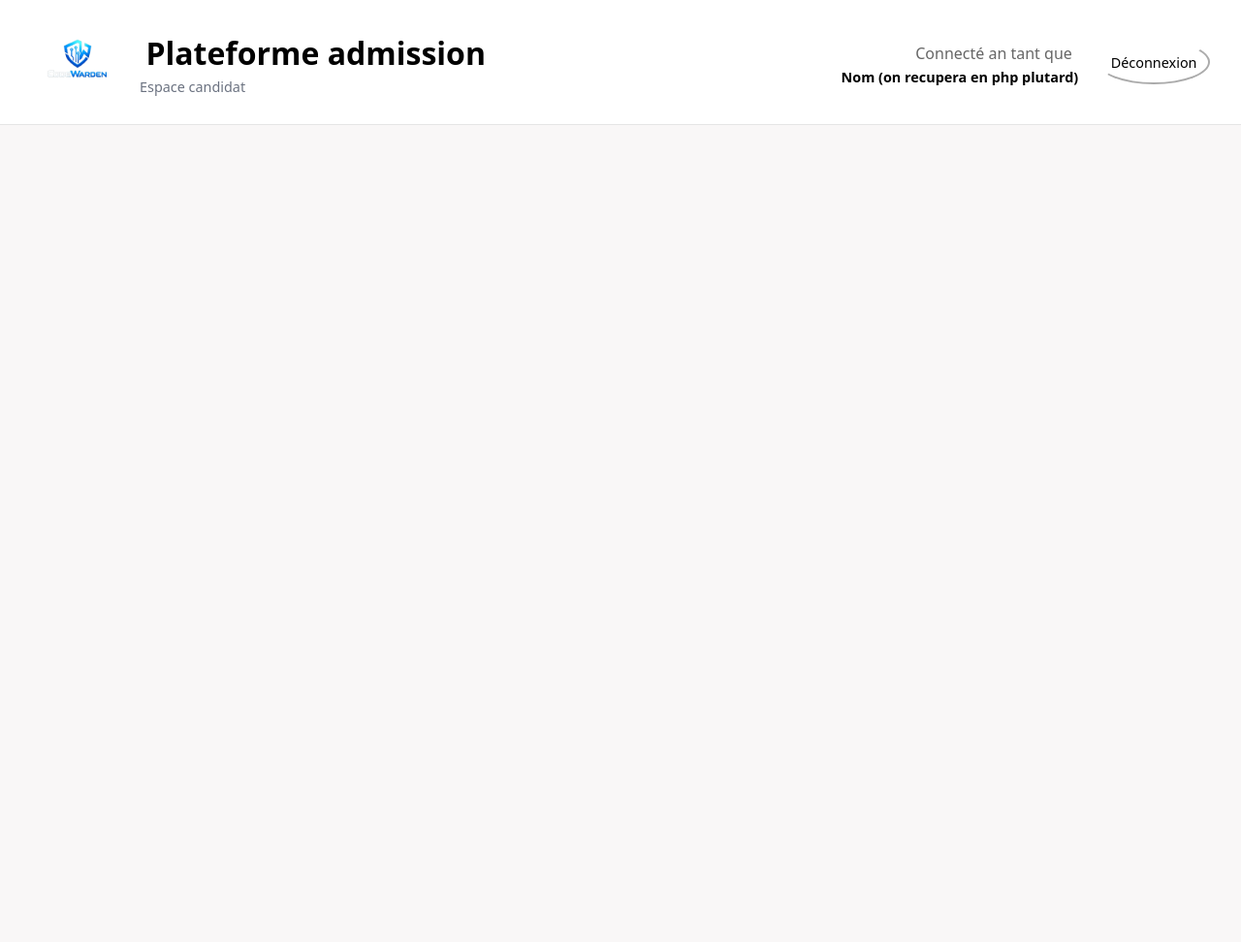
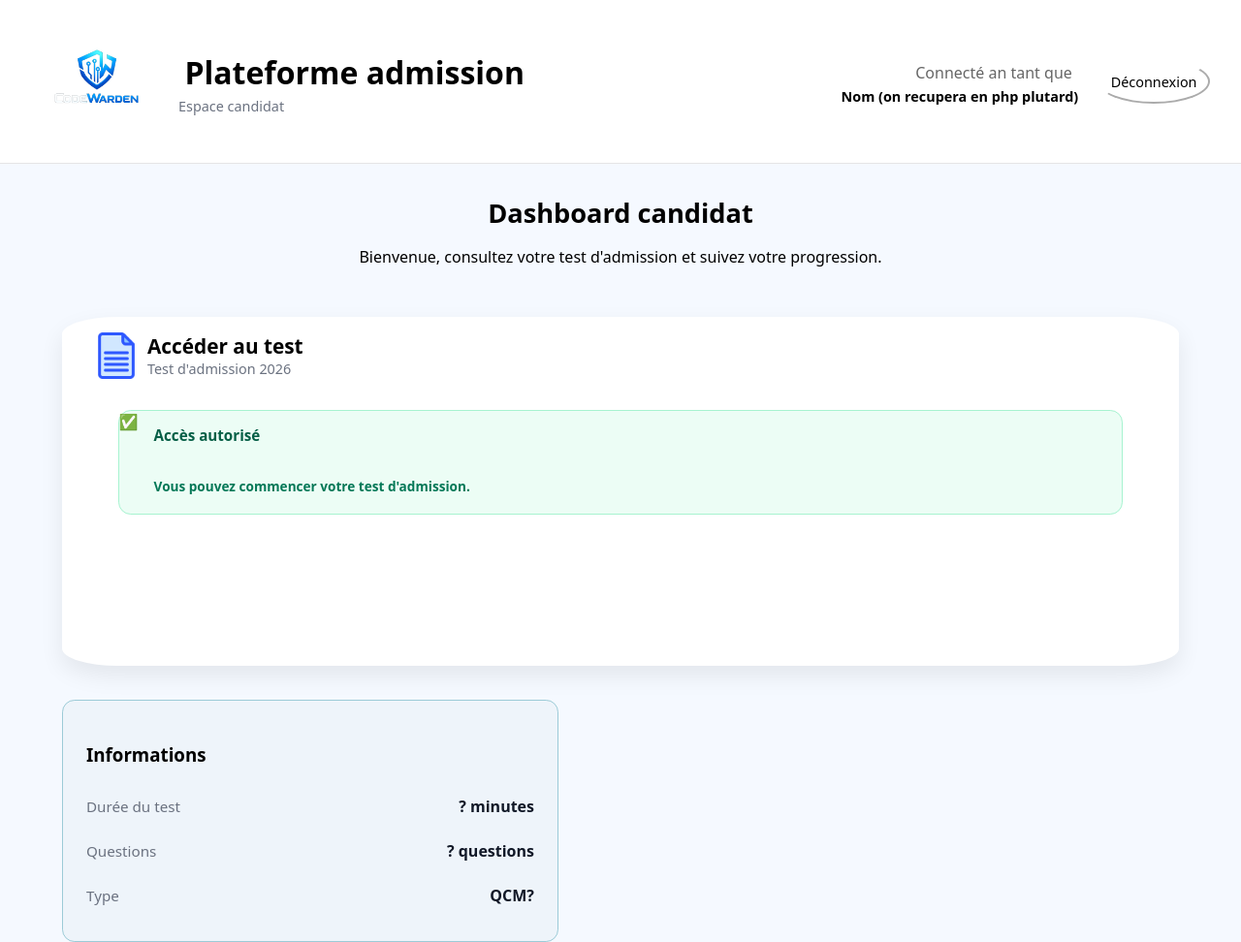
Before and after one commit to elsabgt0728/codeWarden, a PHP site: page /interfacecandidat.php in a window 1280 px wide. Shown: the whole page at 97% size. Before the commit the page ends 129 px from the top, so only its background shows below. Run offline with PHP 8.4, Linux system fonts and the light colour scheme.

Commit message:
main espace candidat

```diff
--- a/interfacecandidat.css
+++ b/interfacecandidat.css
@@ -1,4 +1,4 @@
- * {
+        * {
             box-sizing: border-box;
             font-family: system-ui, -apple-system, BlinkMacSystemFont, "Segoe UI", sans-serif;
         }
@@ -7,15 +7,10 @@
             margin: 0;
             min-height: 100vh;
             display: block;
-            background: rgb(249, 247, 247);
+            background: #F5F9FF;
         }
 
-        main{
-            display: flex;
-            flex-direction: column;  /*empilation des blocs*/
-            align-items: center;
-            gap: 35px;
-        }
+        /*header*/
 
         header{
             display: flex;
@@ -35,8 +30,7 @@
 
         .logo{
             display: block;
-            height: 6rem;
-            flex-shrink: 0; /**/
+            flex-shrink: 0; /*empeche de retrecir*/
         }
 
         .logo img{
@@ -44,6 +38,12 @@
             width: auto;
             display: block;
         }
+
+
+        .partgauche .logo{
+             height: 8.5rem;
+        }
+
 
         .textheader{
              display: flex;
@@ -96,3 +96,126 @@
             border-radius: 50%;
             border-color: white;
         }
+
+
+        /*main*/
+
+        main{
+            display: flex;
+            flex-direction: column;  /*empilation des blocs*/
+            align-items: center;
+            gap: 35px;
+        }
+
+        .titre{
+            display: flex;
+            align-items: center;
+            justify-content: center;
+            flex-direction: column;
+            padding: 1rem;
+        }
+
+        .namespace{
+            font-size: 1.7rem;
+            font-weight: bolder;
+            padding: 1rem;
+        }
+
+
+        .card {
+            display: flex;
+            flex-direction: column;
+            background-color: white;
+            box-shadow: 0 10px 25px rgba(0,0,0,0.08);
+            width: 90%;
+            height: 45vh;
+            border-radius: 5%;
+        }
+
+        .entete{
+            display: flex;
+            padding: 1rem;
+            margin-left: 1rem;
+        }
+
+        .entete h3{
+            font-size: 1.3rem;
+            margin: 0;
+        }
+
+        .entete h4{
+            font-size: 0.9rem;
+            margin: 0;
+            color: #6b7280;
+            font-weight: 400;
+        }
+
+        .entete .logo{
+            height: 3rem;
+        }
+
+        .textcard{
+            display: flex;
+            flex-direction: column;
+            align-items: flex-start;
+            margin-left: 0.5rem;
+        }
+
+
+       .autorisation {
+        display: flex;
+        align-self: center;
+        align-items: flex-start;
+        gap: 1rem;
+        background-color: #ecfdf5;
+        border: 0.1rem solid #a7f3d0;
+        border-radius: 0.8rem;
+        margin-top: 1rem;
+        width: 90%;
+        }
+
+
+
+        .textauto {
+        display: flex;
+        flex-direction: column;
+
+    }
+
+
+        .textauto h3 {
+        font-size: 0.95rem;
+        color: #065f46;
+    }
+
+        .textauto h4 {
+        font-size: 0.85rem;
+        color: #047857;
+}
+
+
+        .informations{
+        background-color: #EEF4FA;
+        border: 0.1rem solid #9ccbd7;
+        border-radius: 0.8rem;
+        padding: 1.5rem;
+        width: 40%;
+        margin-left: -40rem;
+        }
+
+        .inforow {
+        display: flex;
+        justify-content: space-between;
+        align-items: center;
+        padding: 0.75rem 0;
+        }
+
+        .label {
+        color: #6b7280;
+        font-size: 0.95rem;
+        }
+
+        .value {
+        font-weight: 600;
+        color: #111827;
+        }
--- a/interfacecandidat.php
+++ b/interfacecandidat.php
@@ -4,7 +4,7 @@
     <meta charset="UTF-8">
     <meta name="viewport" content="width=device-width, initial-scale=1.0">
     <title>Document</title>
-    <link rel="stylesheet" href="interfacecandidat.css">
+    <link rel="stylesheet" href="interfaceCandidat.css">
 </head>
 <body>
     <header>
@@ -33,15 +33,59 @@
 
     <div class="titre">
 
+    <div class="namespace">
+        Dashboard candidat
     </div>
-
-
-    <div class="blocprincipal">
+    <div class="phraseintro">
+        Bienvenue, consultez votre test d'admission et suivez votre progression.
+    </div>
 
     </div>
 
 
+    <div class="card">
+
+    <div class="entete">
+
+        <div class="logo"><img src="icone feuille.png" alt=""></div>
+    <div class="textcard">
+        <h3>Accéder au test</h3>
+        <h4>Test d'admission 2026</h4>
+    </div>
+
+     </div>
+
+
+    <div class="autorisation">
+
+    <div class="coche">✅</div>
+
+        <div class="textauto">
+        <h3>Accès autorisé</h3>
+        <h4>Vous pouvez commencer votre test d'admission.</h4>
+        </div>
+    </div>
+</div>
+
     <div class="informations">
+
+    <h3>Informations</h3>
+
+    <div class="inforow">
+        <span class="label">Durée du test</span>
+        <span class="value">? minutes</span>
+    </div>
+
+     <div class="inforow">
+        <span class="label">Questions</span>
+        <span class="value">? questions</span>
+     </div>
+
+      <div class="inforow">
+        <span class="label">Type</span>
+        <span class="value">QCM?</span>
+      </div>
+
 
     </div>
 
```
Also changed, not shown: icone feuille.png (added).
